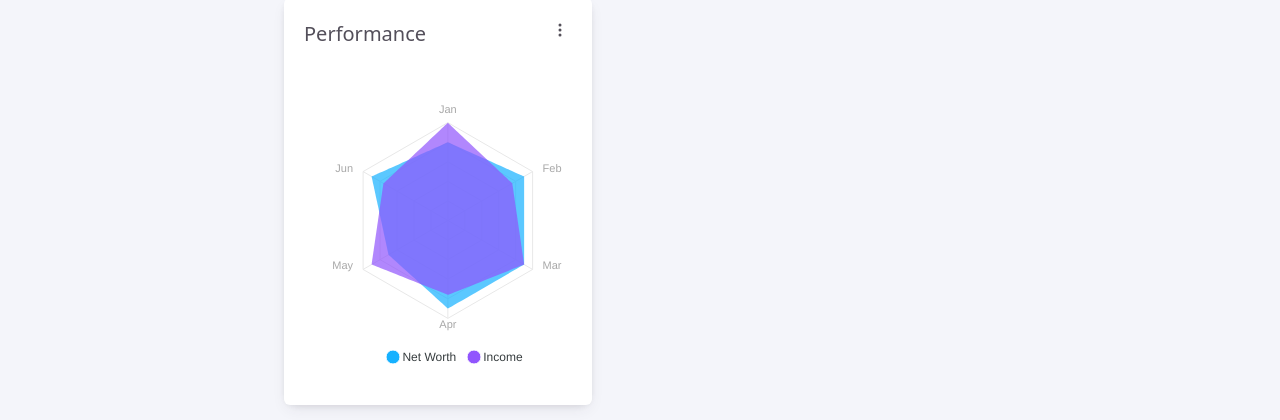
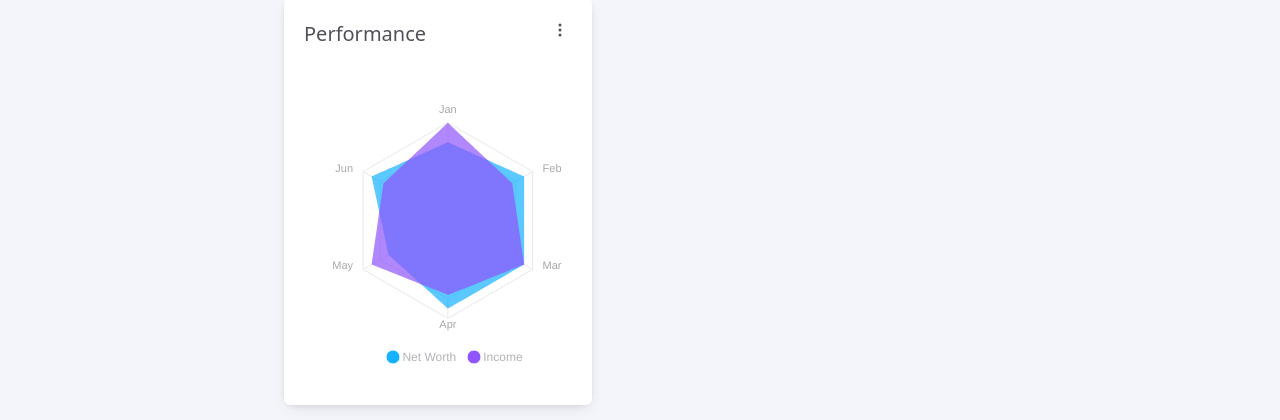
Before and after one commit to Ali503-7/Admin-Dashboard, a React (Vite) app: page / in a window 1280 px wide. Shown: the part 754-1174 px from the top of the page. Built offline with nearby package versions, Linux system fonts and the light colour scheme.

Commit message:
box_9 is done

```diff
--- a/src/pages/Analytics/Performance.jsx
+++ b/src/pages/Analytics/Performance.jsx
@@ -1,8 +1,12 @@
-import React from "react";
+import React, { useContext } from "react";
 import Dots from "../../components/Geniral/Dots";
 import Chart from "react-apexcharts";
+import { ThemeContext } from "../../App";
 
 const Performance = () => {
+  const {dark} = useContext(ThemeContext)
+  const LabelColors = dark ? "#E7E3FC61" : "#3A354161";
+
   const series = [
     {
       name: "Net Worth",
@@ -43,9 +47,14 @@ const Performance = () => {
     },
     grid: {
       yaxis: {
-        show:false
-      }
-    }
+        show: false,
+      },
+    },
+    legend: {
+      labels: {
+        colors: LabelColors,
+      },
+    },
   };
 
   return (
```
